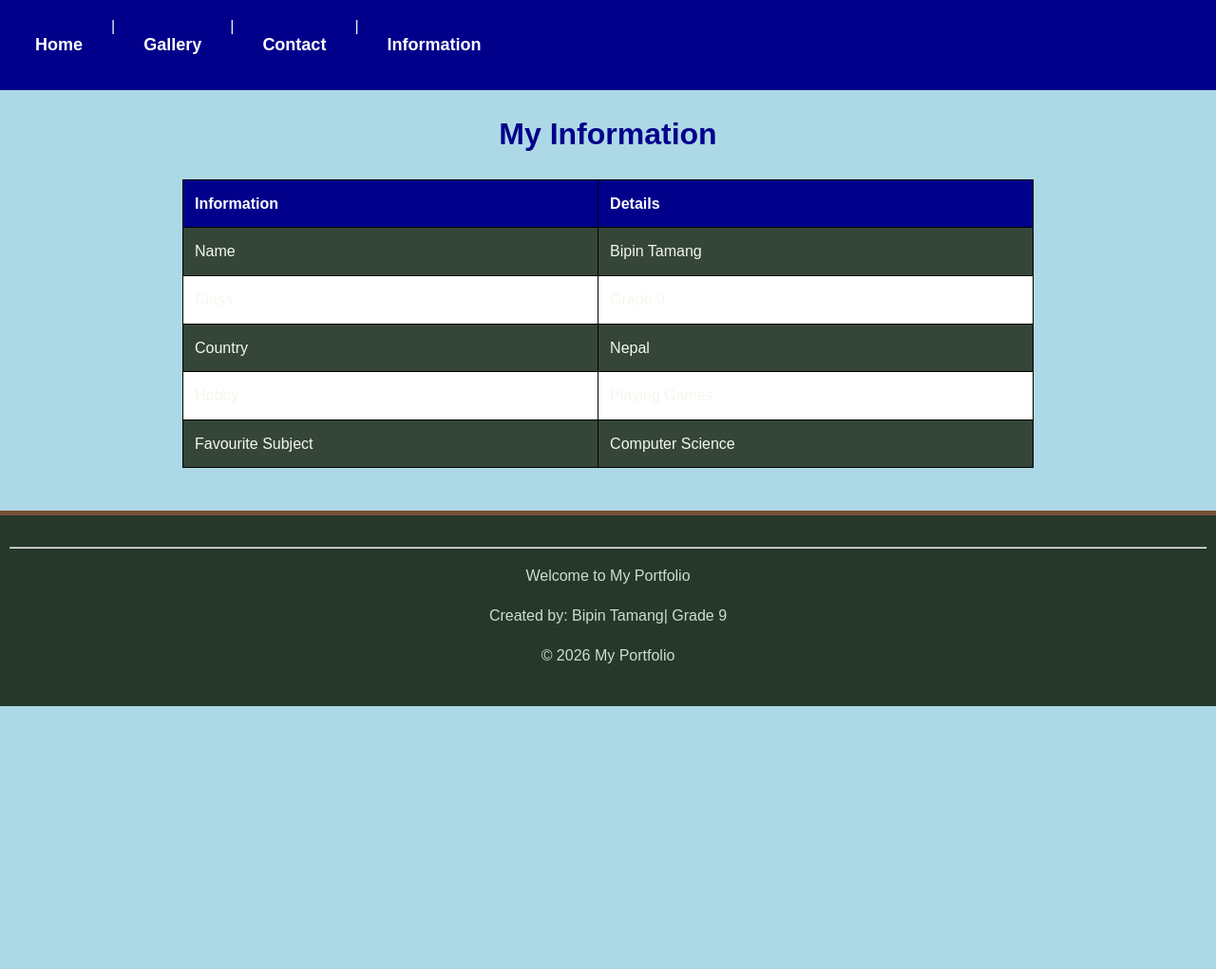
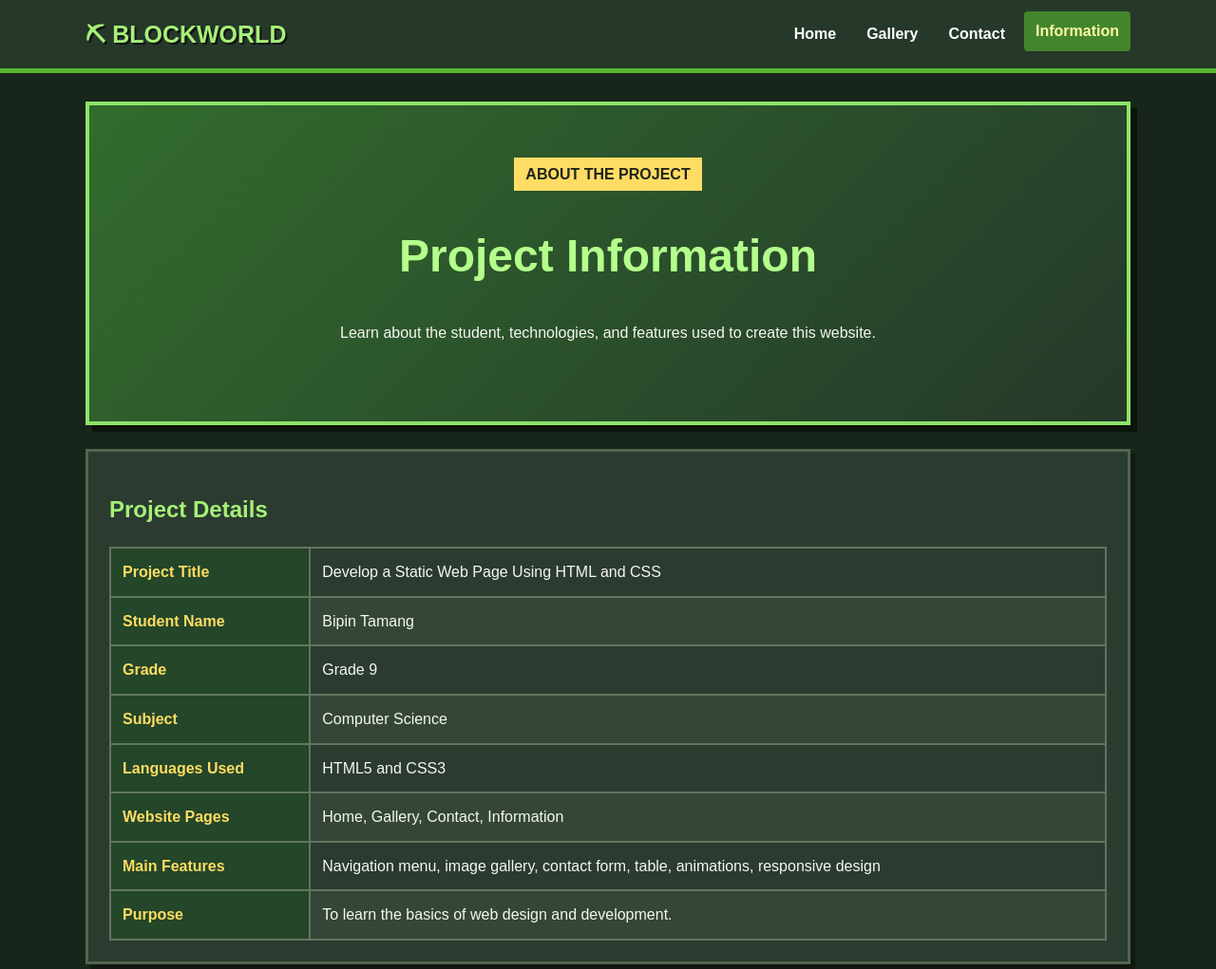
Before and after one commit to bipiptamang67-glitch/my-grade9-website, a plain HTML site: page information.html in a window 1280 px wide. Shown: the top 1021 px of the page at 95% size. Before the commit the page ends 800 px from the top, so only its background shows below. Drawn offline with Linux system fonts and the light colour scheme.

Commit message:
Update information.html

```diff
--- a/information.html
+++ b/information.html
@@ -1,109 +1,97 @@
 
 <!DOCTYPE html>
-<html>
-<head><escape><link rel="stylesheet" href="style.css"></escape>
-    <title>My Information</title>
-    <style>
-        body {
-            background-color: lightblue;
-            font-family: Arial;
-            text-align: center;
-        }
-
-        h1 {
-            color: darkblue;
-        }
-
-        table {
-            margin: auto;
-            border-collapse: collapse;
-            width: 70%;
-            background-color: white;
-        }
-
-        th, td {
-            border: 1px solid black;
-            padding: 12px;
-        }
-
-        th {
-            background-color: darkblue;
-            color: white;
-        }
-    </style>
+<html lang="en">
 <head>
-    <title>Contact Me</title>
-
-    <style>
-        nav {
-            background-color: darkblue;
-            padding: 15px;
-            text-align: center;
-        }
-
-        nav a {
-            color: white;
-            text-decoration: none;
-            margin: 10px;
-            font-size: 18px;
-        }
-
-        nav a:hover {
-            color: yellow;
-        }
-    </style>
-
-</head>
-
+  <meta charset="UTF-8">
+  <meta name="viewport" content="width=device-width, initial-scale=1.0">
+  <title>Information | BlockWorld</title>
+  <link rel="stylesheet" href="style.css">
 </head>
 <body>
-<body>
 
+<header>
+  <div class="header-inner">
+    <p class="logo">⛏ BLOCKWORLD</p>
     <nav>
-        <a href="index.html">Home</a> |
-        <a href="gallery.html">Gallery</a> |
-        <a href="contact.html">Contact</a> |
-        <a href="information.html">Information</a>
+      <a href="index.html">Home</a>
+      <a href="gallery.html">Gallery</a>
+      <a href="contact.html">Contact</a>
+      <a href="information.html" aria-current="page">Information</a>
     </nav>
+  </div>
+</header>
 
+<main>
+  <section class="hero">
+    <span class="tag">About the project</span>
+    <h1>Project Information</h1>
+    <p>Learn about the student, technologies, and features used to create this website.</p>
+  </section>
 
+  <section class="section panel">
+    <h2>Project Details</h2>
 
-
-    <h1>My Information</h1>
-
-    <table>
+    <div style="overflow-x:auto">
+      <table>
         <tr>
-            <th>Information</th>
-            <th>Details</th>
+          <th>Project Title</th>
+          <td>Develop a Static Web Page Using HTML and CSS</td>
         </tr>
         <tr>
-            <td>Name</td>
-            <td>Bipin Tamang</td>
+          <th>Student Name</th>
+          <td>Bipin Tamang</td>
         </tr>
         <tr>
-            <td>Class</td>
-            <td>Grade 9</td>
+          <th>Grade</th>
+          <td>Grade 9</td>
         </tr>
         <tr>
-            <td>Country</td>
-            <td>Nepal</td>
+          <th>Subject</th>
+          <td>Computer Science</td>
         </tr>
         <tr>
-            <td>Hobby</td>
-            <td>Playing Games</td>
+          <th>Languages Used</th>
+          <td>HTML5 and CSS3</td>
         </tr>
         <tr>
-            <td>Favourite Subject</td>
-            <td>Computer Science</td>
+          <th>Website Pages</th>
+          <td>Home, Gallery, Contact, Information</td>
         </tr>
-    </table>
+        <tr>
+          <th>Main Features</th>
+          <td>Navigation menu, image gallery, contact form, table, animations, responsive design</td>
+        </tr>
+        <tr>
+          <th>Purpose</th>
+          <td>To learn the basics of web design and development.</td>
+        </tr>
+      </table>
+    </div>
+  </section>
+
+  <section class="section panel">
+    <h2>What I Learned</h2>
+    <ul>
+      <li>HTML creates the structure of a webpage.</li>
+      <li>CSS adds colors, layouts, and animations.</li>
+      <li>Links connect different pages of a website.</li>
+      <li>Tables organize information clearly.</li>
+      <li>Forms allow users to enter information.</li>
+      <li>Responsive design helps websites fit different screen sizes.</li>
+    </ul>
+  </section>
+
+  <section class="panel">
+    <h2>Keep Exploring!</h2>
+    <p>Thank you for visiting my website. I hope you enjoy exploring this block-inspired world.</p>
+    <a class="button" href="index.html">Back to Home →</a>
+  </section>
+</main>
+
 <footer>
-    <hr>
-    <p>Welcome to My Portfolio</p>
-    <p>Created by: Bipin Tamang| Grade 9</p>
-    <p>&copy; 2026 My Portfolio</p>
+  <p>Created by <strong>Bipin Tamang</strong></p>
+  <p>Grade 9 Computer Science Project · HTML &amp; CSS</p>
 </footer>
-
 
 </body>
 </html>
```
